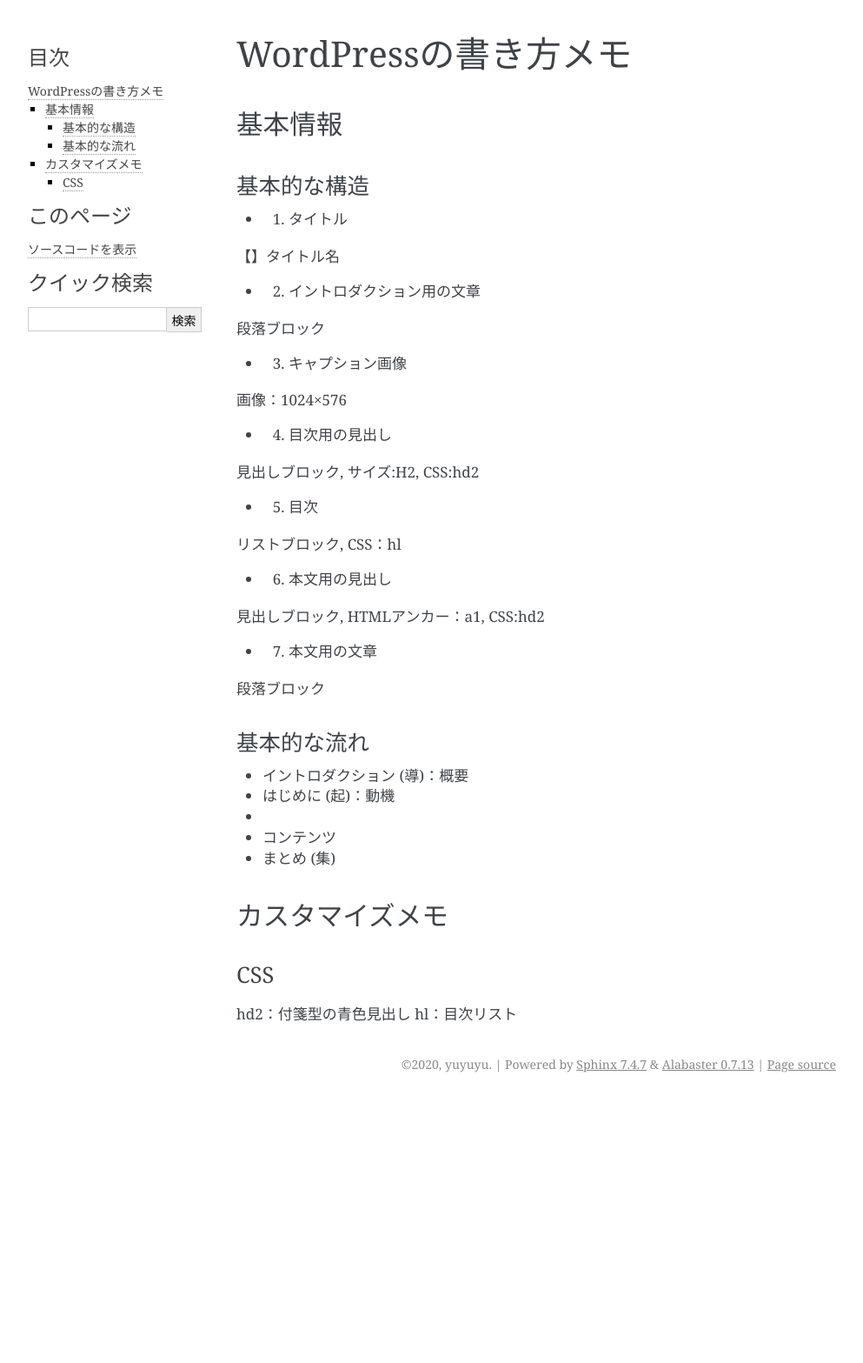
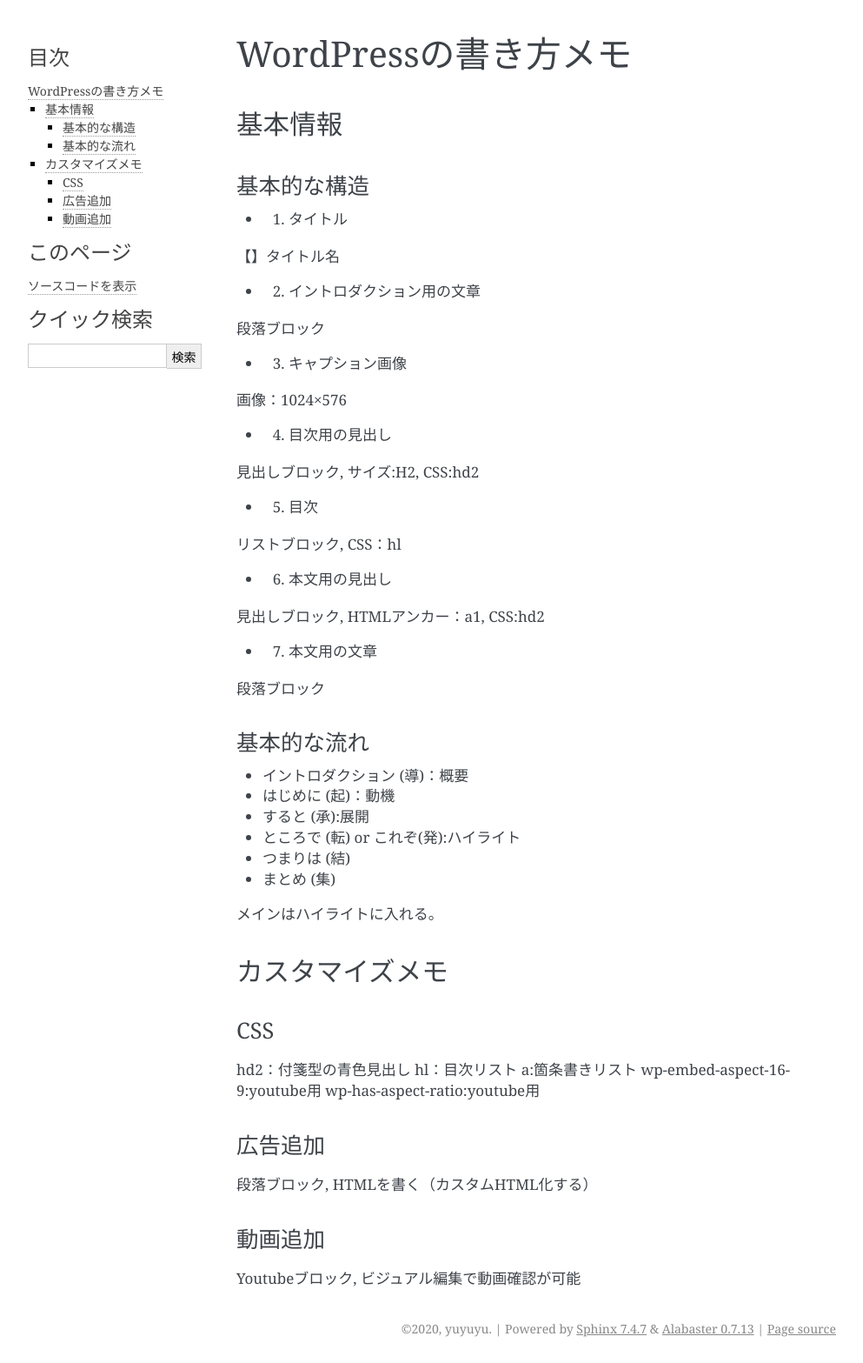
Before and after one commit to yuyuyu0706/sphinx, a Sphinx documentation site: the page built from sphinx/source/work/page05_blog.rst, in a window 1280 px wide. Shown: the whole page at 87% size, without its empty margins (148-1141 px from the left). Built offline with Sphinx 7.4.7, drawn with Linux system fonts in a browser that asks for light colours; pages that are not in the unit, such as notebooks, are missing from menus; before the commit the page ends 1263 px from its top, so only the background shows below that.

Commit message:
auto commit

```diff
--- a/sphinx/source/work/page05_blog.rst
+++ b/sphinx/source/work/page05_blog.rst
@@ -27,9 +27,13 @@ WordPressの書き方メモ
 ********************
 * イントロダクション (導)：概要
 * はじめに (起)：動機
-*
-* コンテンツ
+* すると (承):展開
+* ところで (転) or これぞ(発):ハイライト
+* つまりは (結)
 * まとめ (集)
+
+メインはハイライトに入れる。
+
 
 カスタマイズメモ
 ###############################
@@ -38,3 +42,14 @@ CSS
 ********************
 hd2：付箋型の青色見出し
 hl：目次リスト
+a:箇条書きリスト
+wp-embed-aspect-16-9:youtube用
+wp-has-aspect-ratio:youtube用
+
+広告追加
+********************
+段落ブロック, HTMLを書く（カスタムHTML化する）
+
+動画追加
+********************
+Youtubeブロック, ビジュアル編集で動画確認が可能
```
